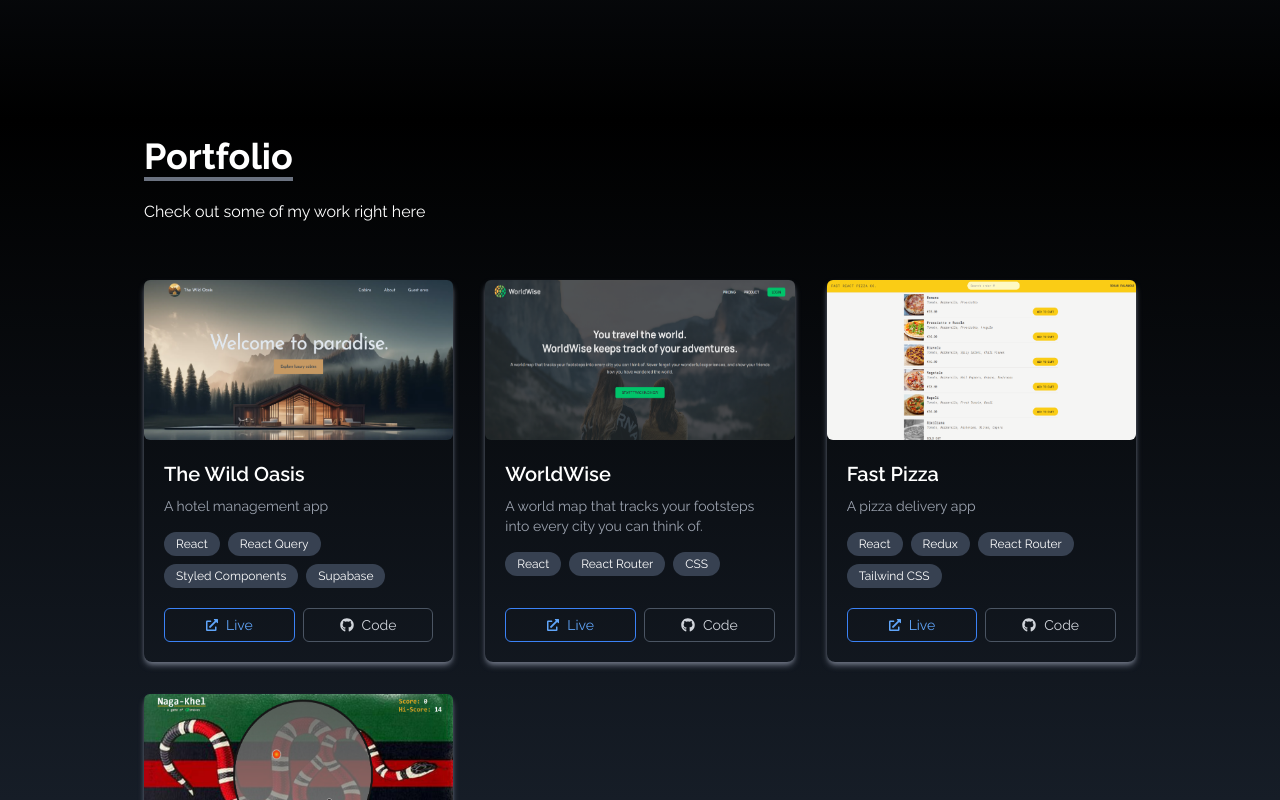
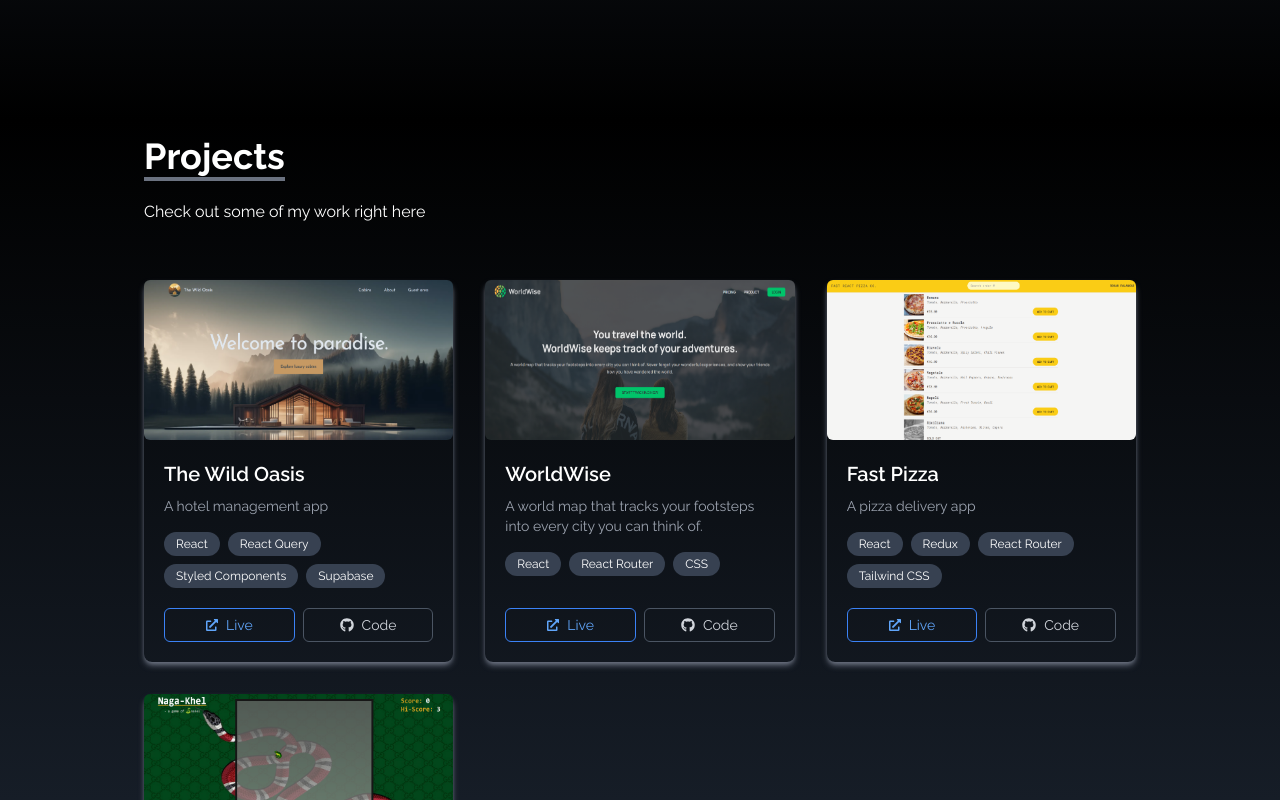
Before and after one commit to Rvp888/Portfolio-Website-by-React-Tailwind, a React (Create React App) app: page / in a window 1280 px wide. Shown: the part 1360-2160 px from the top of the page. Built offline with nearby package versions, Linux system fonts and the light colour scheme.

Commit message:
update project live and code links and thumbnail image

```diff
--- a/src/components/NavBar.jsx
+++ b/src/components/NavBar.jsx
@@ -20,7 +20,7 @@ const NavBar = () => {
     },
     {
       id: 3,
-      link: "portfolio",
+      link: "projects",
     },
     {
       id: 4,
--- a/src/components/Portfolio.jsx
+++ b/src/components/Portfolio.jsx
@@ -1,5 +1,6 @@
 import React from "react";
-import nagakhel from "../assets/naga-khel.png";
+// import nagakhel from "../assets/naga-khel.png";
+import nagakhel from "../assets/naga.png";
 import notesApp from "../assets/notes-app.png";
 import eCart from "../assets/E-Cart App.png";
 import weatherApp from "../assets/weather-app.png";
@@ -81,8 +82,8 @@ const Portfolio = () => {
       description:
         "A world map that tracks your footsteps into every city you can think of. ",
       tech: ["React", "React Router", "CSS"],
-      live: "https://ecom-site-six.vercel.app/",
-      github: "https://github.com/Rvp888/Ecom-site",
+      live: "https://world-wise-drab-eta.vercel.app/",
+      github: "https://github.com/Rvp888/World-Wise-by-React",
     },
     {
       id: 3,
@@ -90,8 +91,8 @@ const Portfolio = () => {
       image: fastPizza,
       description: "A pizza delivery app",
       tech: ["React", "Redux", "React Router", "Tailwind CSS"],
-      live: "https://naga-khel-u6a7.vercel.app/",
-      github: "https://github.com/Rvp888/Naga-Khel",
+      live: "https://fast-pizza-woad.vercel.app/",
+      github: "https://github.com/Rvp888/Fast-React-Pizza",
     },
     {
       id: 4,
@@ -114,7 +115,7 @@ const Portfolio = () => {
         {/* Heading */}
         <div className="pb-8">
           <p className="text-4xl font-bold inline border-b-4 border-gray-500">
-            Portfolio
+            Projects
           </p>
           <p className="py-6">Check out some of my work right here</p>
         </div>
```
Also changed, not shown: src/assets/naga.png (added).
